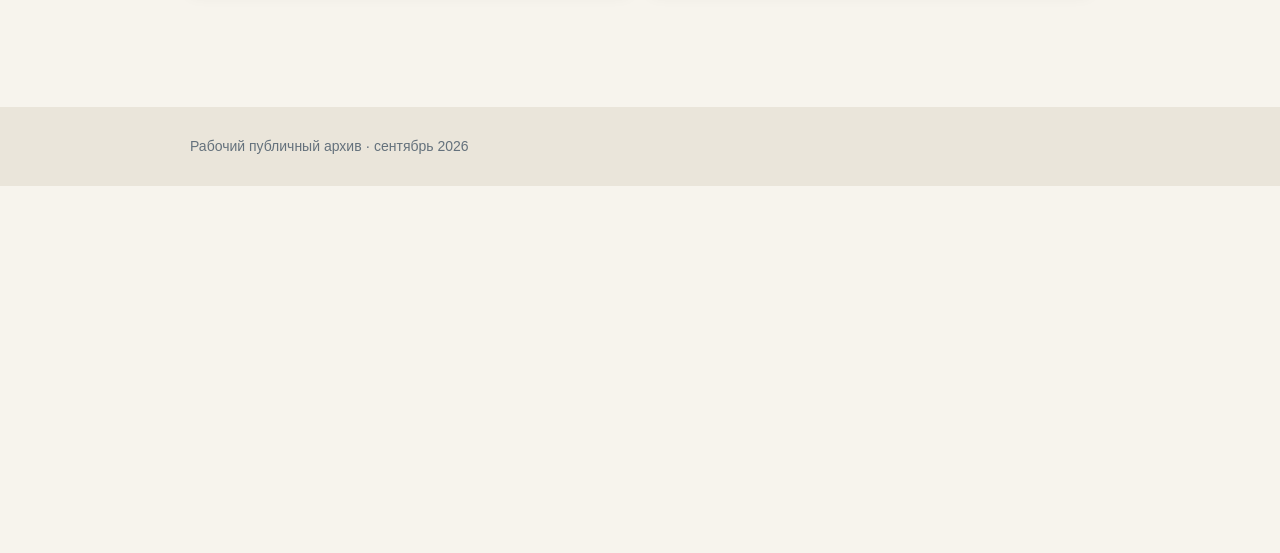
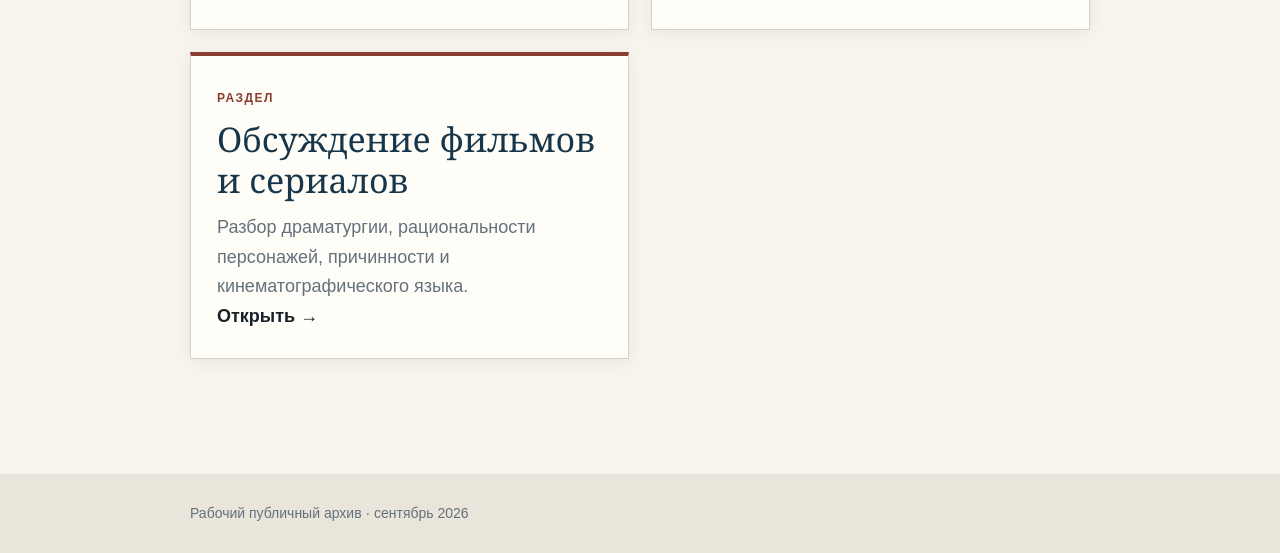
Before and after one commit to Ishayahu/discussion-archive, a website built with Vite: page index.html in a window 1280 px wide. Shown: the part 847-1400 px from the top of the page. Before the commit the page ends 1033 px from the top, so only its background shows below. Built offline with nearby package versions, Linux system fonts and the light colour scheme.

Commit message:
Add film and TV discussions section

```diff
--- a/index.html
+++ b/index.html
@@ -13,7 +13,7 @@
           <p class="eyebrow">ПУБЛИЧНЫЙ АРХИВ ИНТЕЛЛЕКТУАЛЬНЫХ ЭКСПЕРИМЕНТОВ</p>
           <h1>Архив интеллектуальных обсуждений</h1>
           <p class="lead">
-            Политические и философские разборы, в которых важна не заранее
+            Политические, философские и культурные разборы, в которых важна не заранее
             выбранная позиция, а то, что выдерживает проверку.
           </p>
         </div>
@@ -32,6 +32,11 @@
               Сознание, «я», копии, отношения, ценность и границы языка о Боге.
             </p>
             <b>Открыть →</b></a
+          ><a class="card" href="./screen.html"
+            ><span>Раздел</span>
+            <h2>Обсуждение фильмов и сериалов</h2>
+            <p>Разбор драматургии, рациональности персонажей, причинности и кинематографического языка.</p>
+            <b>Открыть →</b></a
           >
         </div>
       </main>
```
